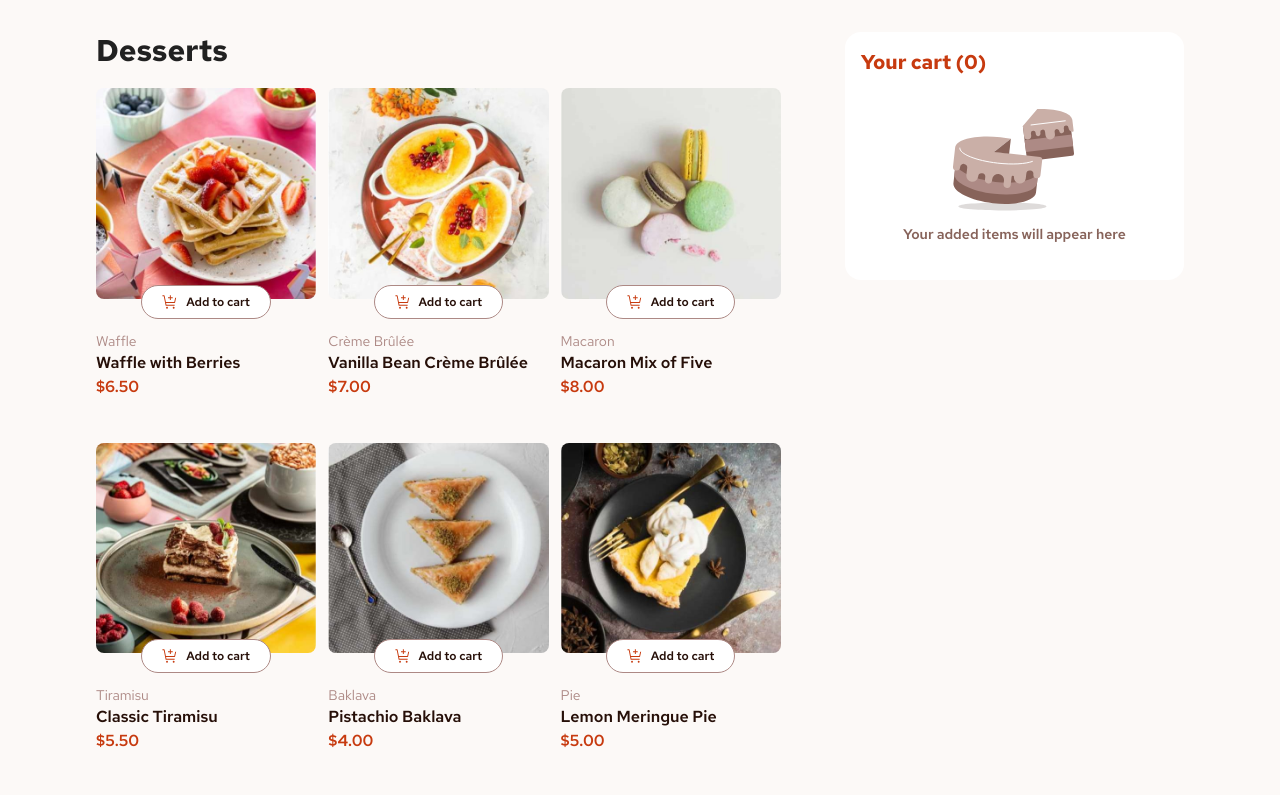
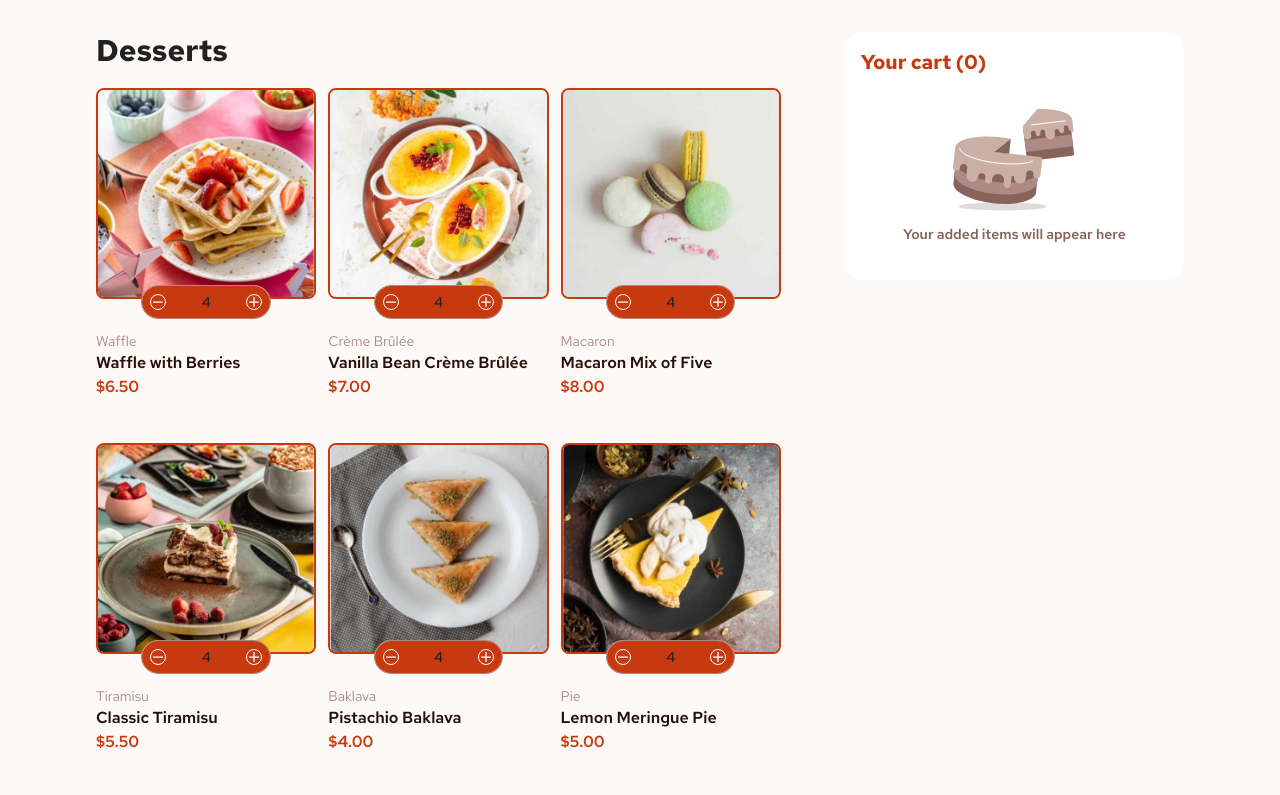
Before and after one commit to rainndev/Front-end-mentor-react, a React (Vite) app: page /#/product-list in a window 1280 px wide. Shown: the top 795 px of the page. Built offline with nearby package versions, Linux system fonts and the light colour scheme.

Commit message:
feat(ProductCard): add quantity control UI to product card component

```diff
--- a/src/component/ProductCard.tsx
+++ b/src/component/ProductCard.tsx
@@ -1,5 +1,5 @@
 import React from "react";
-
+import { motion } from "framer-motion";
 interface ProductProps {
   productData: {
     image: {
@@ -22,11 +22,11 @@ const ProductCard = ({ productData }: ProductProps) => {
       <div className="relative">
         <img
           src={productData.image.desktop}
-          className="w-full h-full bg-cover rounded-lg"
+          className="w-full h-full bg-cover rounded-lg border-2 border-[hsl(14,86%,42%)]"
           alt=""
         />
-        <div className="w-full flex justify-center absolute -bottom-5 left-0 ">
-          <div className="bg-white py-2 px-5 rounded-full w-fit flex  font-medium border border-[hsl(7,20%,60%)]">
+        <div className=" w-full flex justify-center absolute -bottom-5 left-0 ">
+          <div className="relative bg-white py-2 px-5 rounded-full w-fit flex  font-medium border border-[hsl(7,20%,60%)]">
             <img
               src="/Front-end-mentor-react/product-list/images/icon-add-to-cart.svg"
               className="mr-2 w-4"
@@ -35,6 +35,21 @@ const ProductCard = ({ productData }: ProductProps) => {
             <p className="text-xs text-[hsl(14,65%,9%)] font-semibold align-middle">
               Add to cart
             </p>
+
+            {/* Add items - add to cart */}
+            <div className="top-0 left-0 absolute w-full h-full bg-[hsl(14,86%,42%)] flex justify-between items-center rounded-full p-2">
+              <img
+                src="/Front-end-mentor-react/product-list/images/icon-decrement-quantity.svg"
+                className="border-white  w-4 h-4 rounded-full border p-[2px]"
+                alt=""
+              />
+              <p className="text-sm">4</p>
+              <img
+                src="/Front-end-mentor-react/product-list/images/icon-increment-quantity.svg"
+                className=" w-4 h-4 border-white rounded-full border p-[2px]"
+                alt=""
+              />
+            </div>
           </div>
         </div>
       </div>
```
